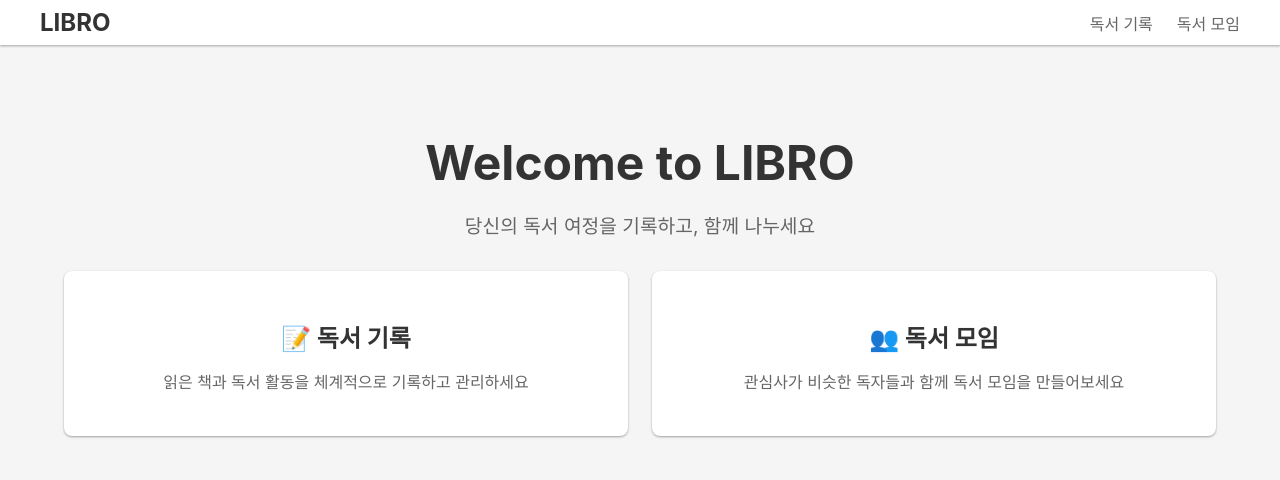
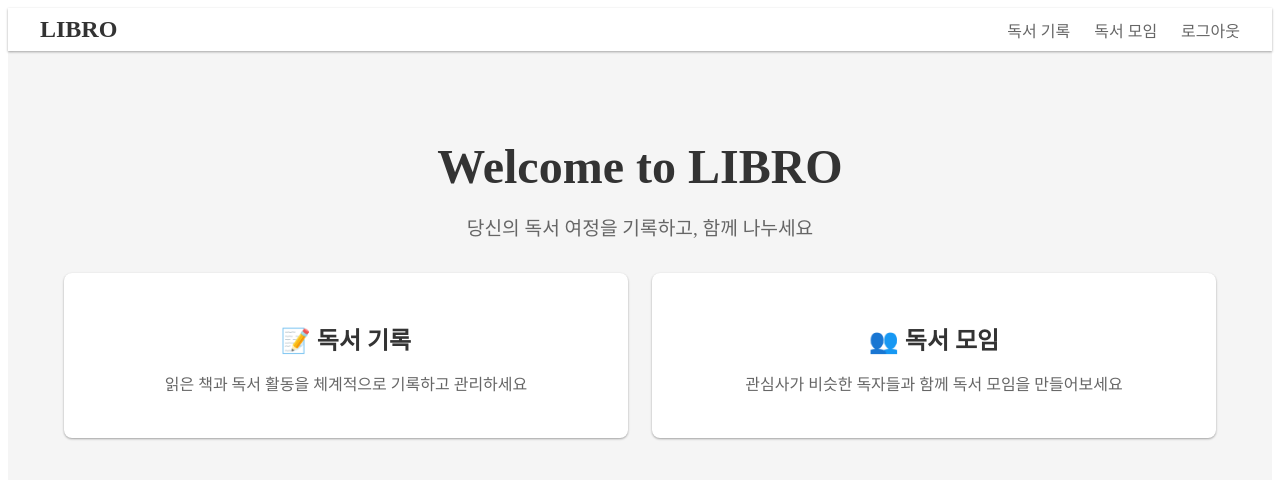
Before and after one commit to organization-hyun/libro-frontend, a React (Vite) app: page / in a window 1280 px wide. Shown: the top 480 px of the page. Built offline with nearby package versions, Linux system fonts and the light colour scheme; sample sign-in values are in the browser's storage.

Commit message:
로그아웃/로그인 버튼 추가, 카드배너 누르면 Link 기능 추가

```diff
--- a/src/App.tsx
+++ b/src/App.tsx
@@ -4,8 +4,9 @@ import { theme } from './styles/theme';
 import ReadingRecord from './pages/ReadingRecord';
 import ReadingRecordDetail from './pages/ReadingRecordDetail';
 import Login from './pages/Login';
-import { AuthProvider } from './contexts/AuthContext';
+import { useAuth } from './contexts/AuthContext';
 import { ProtectedRoute } from './components/ProtectedRoute';
+import {logout} from "@api/auth";
 
 const AppContainer = styled.div`
   min-height: 100vh;
@@ -154,16 +155,22 @@ const FeatureDescription = styled.p`
 `;
 
 function App() {
+    const { isAuthenticated } = useAuth();
+
     return (
-    <AuthProvider>
       <Router>
         <AppContainer>
           <Header>
             <Nav>
-              <Logo to="/">LIBRO</Logo>
-              <NavLinks>
+              <Logo to="/">LIBRO</Logo><NavLinks>
               <NavLink to="/reading-record">독서 기록</NavLink>
               <NavLink to="/reading-group">독서 모임</NavLink>
+              {!isAuthenticated ? (
+                <NavLink to="/login">로그인</NavLink>
+            ) : (
+                <NavLink to="#" onClick={logout}>로그아웃</NavLink>
+            )}
+
             </NavLinks>
             </Nav>
           </Header>
@@ -175,18 +182,22 @@ function App() {
                   <Title>Welcome to LIBRO</Title>
                   <Subtitle>당신의 독서 여정을 기록하고, 함께 나누세요</Subtitle>
                   <Features>
+                    <Link to="/reading-record" style={{ textDecoration: 'none' }}>
                       <FeatureItem>
                         <FeatureTitle>📝 독서 기록</FeatureTitle>
                         <FeatureDescription>
                           읽은 책과 독서 활동을 체계적으로 기록하고 관리하세요
                         </FeatureDescription>
                       </FeatureItem>
+                    </Link>
+                    <Link to="/reading-group" style={{ textDecoration: 'none' }}>
                       <FeatureItem>
                         <FeatureTitle>👥 독서 모임</FeatureTitle>
                         <FeatureDescription>
                           관심사가 비슷한 독자들과 함께 독서 모임을 만들어보세요
                         </FeatureDescription>
                       </FeatureItem>
+                    </Link>
                   </Features>
                 </HomePage>
               } />
@@ -212,7 +223,6 @@ function App() {
           </MainContent>
         </AppContainer>
       </Router>
-    </AuthProvider>
   );
 }
 
--- a/src/api/auth.ts
+++ b/src/api/auth.ts
@@ -13,5 +13,5 @@ export const login = async (credentials: LoginRequest): Promise<LoginResponse> =
 
 export const logout = () => {
   localStorage.removeItem('token');
-  window.location.href = '/login';
+  window.location.href = '/';
 };
--- a/src/main.tsx
+++ b/src/main.tsx
@@ -1,10 +1,12 @@
 import React from 'react';
 import ReactDOM from 'react-dom/client';
 import App from './App';
-import './index.css';
+import { AuthProvider } from './contexts/AuthContext';
 
 ReactDOM.createRoot(document.getElementById('root')!).render(
-  <React.StrictMode>
-    <App />
-  </React.StrictMode>
+    <React.StrictMode>
+        <AuthProvider>
+            <App />
+        </AuthProvider>
+    </React.StrictMode>
 );
```
Lines whose indentation alone changed are shown as unchanged.
